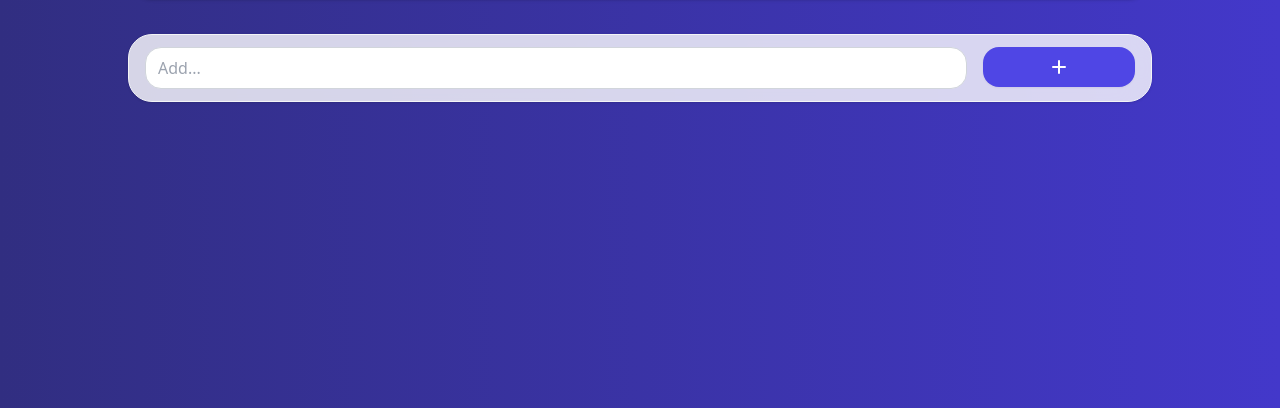
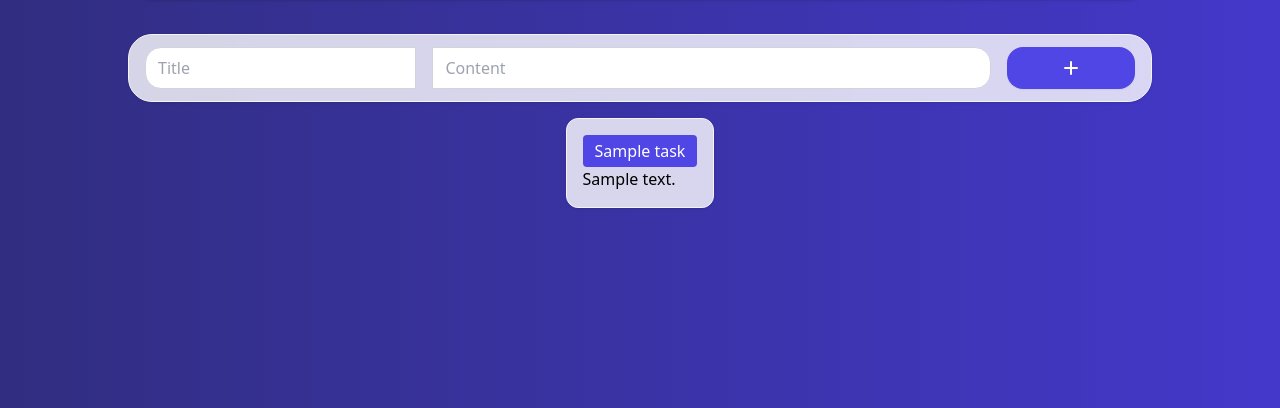
Before and after one commit to Ferlandoo/ToDo, a Flask app: page /profile in a window 1280 px wide. Shown: the part 94-502 px from the top of the page. Run offline with Flask 3, Linux system fonts and the light colour scheme; a user stored in the database is signed in; tables that the repository leaves empty hold one stand-in row (values such as "Sample post"); parts of the project's set-up code (start-up, migrations or seed data) failed here and were passed over.

Commit message:
update v5

```diff
--- a/structure/auth.py
+++ b/structure/auth.py
@@ -15,7 +15,7 @@ def login():
         if user and user.check_password(form.password.data):
             login_user(user)
             flash('Login Successful', 'success')
-            return render_template('dashboard.html', username=user.username)
+            return redirect(url_for('main.profile'))
         else:
             flash('Login Unsuccessful. Please check username and password', 'error')
     return render_template('sign_in.html', form=form)
--- a/structure/forms.py
+++ b/structure/forms.py
@@ -1,3 +1,4 @@
+from flask import flash
 from flask_wtf import FlaskForm
 from wtforms import StringField, PasswordField
 from wtforms.validators import DataRequired, Length, Email, EqualTo, ValidationError
@@ -12,13 +13,17 @@ class RegistrationForm(FlaskForm):
     def validate_username(self, username):
         user = User.query.filter_by(username=username.data).first()
         if user:
-            raise ValidationError('That username is taken. Please choose a different one.')
+            flash('That username is taken. Please choose a different one.', 'error')
 
     def validate_email(self, email):
         user = User.query.filter_by(email=email.data).first()
         if user:
-            raise ValidationError('That email is taken. Please choose a different one.')
+            flash('That email is taken. Please choose a different one.', 'error')
 
 class LoginForm(FlaskForm):
     username = StringField('Username', validators=[DataRequired()], render_kw={"placeholder": "Username"})
     password = PasswordField('Password', validators=[DataRequired()], render_kw={"placeholder": "Password"})
+
+class TaskForm(FlaskForm):
+    title = StringField('Title', validators=[DataRequired(), Length(min=2, max=20)], render_kw={"placeholder": "Title"})
+    content = StringField('Content', validators=[DataRequired(), Length(min=5)], render_kw={"placeholder": "Content"})
--- a/structure/main.py
+++ b/structure/main.py
@@ -1,5 +1,8 @@
-from flask import Blueprint, render_template
+from flask import Blueprint, render_template, flash
 from flask_login import login_required, current_user
+from .forms import TaskForm
+from .models import Task
+from . import db
 
 main = Blueprint('main', __name__)
 
@@ -7,7 +10,13 @@ main = Blueprint('main', __name__)
 def index():
     return render_template('index.html')
 
-@main.route('/profile')
+@main.route('/profile', methods=['GET', 'POST'])
 @login_required
-def profile():
-    return render_template('dashboard.html', name=current_user.username)
+def add_task():
+    form = TaskForm()
+    if form.validate_on_submit():
+        new_task = Task(title=form.title.data, content=form.content.data, user_id=current_user.id)
+        db.session.add(new_task)
+        db.session.commit()
+        flash('Task created successfully', 'success')
+    return render_template('dashboard.html', form=form, user=current_user)
--- a/structure/models.py
+++ b/structure/models.py
@@ -17,5 +17,5 @@ class Task(db.Model):
     __tablename__ = 'task'
     id = db.Column(db.Integer, primary_key=True)
     title = db.Column(db.String(100), nullable=False)
-    description = db.Column(db.String(500), nullable=False)
+    content = db.Column(db.String(1000), nullable=False)
     user_id = db.Column(db.Integer, db.ForeignKey('user.id'), nullable=False)
--- a/structure/static/css/main.css
+++ b/structure/static/css/main.css
@@ -662,16 +662,16 @@ video {
   grid-column: span 1 / span 1;
 }
 
-.col-start-1 {
-  grid-column-start: 1;
-}
-
-.col-end-6 {
-  grid-column-end: 6;
-}
-
-.col-end-7 {
-  grid-column-end: 7;
+.col-span-2 {
+  grid-column: span 2 / span 2;
+}
+
+.col-span-4 {
+  grid-column: span 4 / span 4;
+}
+
+.col-auto {
+  grid-column: auto;
 }
 
 .m-0 {
@@ -743,6 +743,10 @@ video {
   margin-top: 2rem;
 }
 
+.mt-4 {
+  margin-top: 1rem;
+}
+
 .block {
   display: block;
 }
@@ -863,6 +875,19 @@ video {
   max-width: 20rem;
 }
 
+.max-w-fit {
+  max-width: -moz-fit-content;
+  max-width: fit-content;
+}
+
+.max-w-96 {
+  max-width: 24rem;
+}
+
+.max-w-80 {
+  max-width: 20rem;
+}
+
 .flex-1 {
   flex: 1 1 0%;
 }
@@ -875,8 +900,28 @@ video {
   transform: translate(var(--tw-translate-x), var(--tw-translate-y)) rotate(var(--tw-rotate)) skewX(var(--tw-skew-x)) skewY(var(--tw-skew-y)) scaleX(var(--tw-scale-x)) scaleY(var(--tw-scale-y));
 }
 
-.grid-cols-6 {
-  grid-template-columns: repeat(6, minmax(0, 1fr));
+.grid-flow-row {
+  grid-auto-flow: row;
+}
+
+.grid-flow-col {
+  grid-auto-flow: column;
+}
+
+.grid-flow-row-dense {
+  grid-auto-flow: row dense;
+}
+
+.auto-rows-max {
+  grid-auto-rows: max-content;
+}
+
+.auto-rows-auto {
+  grid-auto-rows: auto;
+}
+
+.grid-cols-7 {
+  grid-template-columns: repeat(7, minmax(0, 1fr));
 }
 
 .flex-col {
@@ -937,6 +993,20 @@ video {
 
 .rounded-xl {
   border-radius: 0.75rem;
+}
+
+.rounded {
+  border-radius: 0.25rem;
+}
+
+.rounded-l-2xl {
+  border-top-left-radius: 1rem;
+  border-bottom-left-radius: 1rem;
+}
+
+.rounded-r-2xl {
+  border-top-right-radius: 1rem;
+  border-bottom-right-radius: 1rem;
 }
 
 .border {
@@ -1044,6 +1124,10 @@ video {
   padding: 1.5rem;
 }
 
+.p-4 {
+  padding: 1rem;
+}
+
 .px-3 {
   padding-left: 0.75rem;
   padding-right: 0.75rem;
@@ -1074,6 +1158,16 @@ video {
   padding-bottom: 1rem;
 }
 
+.px-2 {
+  padding-left: 0.5rem;
+  padding-right: 0.5rem;
+}
+
+.py-1 {
+  padding-top: 0.25rem;
+  padding-bottom: 0.25rem;
+}
+
 .pb-6 {
   padding-bottom: 1.5rem;
 }
@@ -1344,8 +1465,20 @@ video {
     display: block;
   }
 
+  .md\:auto-rows-min {
+    grid-auto-rows: min-content;
+  }
+
   .md\:rounded-3xl {
     border-radius: 1.5rem;
+  }
+
+  .md\:rounded {
+    border-radius: 0.25rem;
+  }
+
+  .md\:rounded-xl {
+    border-radius: 0.75rem;
   }
 }
 
--- a/structure/templates/dashboard.html
+++ b/structure/templates/dashboard.html
@@ -36,22 +36,30 @@
     </header>
     <div
         class="grid mt-32 mx-auto w-full max-w-screen-md border border-gray-100 bg-white/80 py-3 shadow backdrop-blur-lg md:top-6 md:rounded-3xl lg:max-w-screen-lg">
-        <div class="grid grid-cols-6 gap-4 px-4">
-            <div class="col-start-1 col-end-6">
-                <input type="text" id="add-todo"
-                    class="block w-full p-2 pl-3 text-base text-gray-900 border border-gray-300 rounded-2xl bg-white-50 focus:ring-indigo-500 focus:border-indigo-500"
-                    placeholder="Add...">
-            </div>
-            <div class="col-end-7 col-span-1">
-                <a class="inline-flex items-center justify-center w-full rounded-2xl bg-indigo-600 px-3 p-2 shadow-sm transition-all duration-150 hover:bg-indigo-500 focus-visible:outline focus-visible:outline-2 focus-visible:outline-offset-2 focus-visible:outline-indigo-600"
-                    id="add-todo">
-                    <svg class="w-6 h-6" fill="none" stroke="white" stroke-linecap="round" stroke-linejoin="round"
-                        stroke-width="2" viewBox="0 0 24 24">
-                        <path d="M12 6v6m0 0v6m0-6h6m-6 0H6"></path>
-                    </svg>
-                </a>
-            </div>
+        <form method="POST" class="grid grid-cols-7 gap-4 px-4">
+            {{ form.hidden_tag() }}
+            {{ form.title(class="col-span-2 block w-full p-2 pl-3 text-base text-gray-900 border border-gray-300
+            rounded-l-2xl bg-white-50 focus:ring-indigo-500 focus:border-indigo-500") }}
+            {{ form.content(class="col-span-4 block w-full p-2 pl-3 text-base text-gray-900 border border-gray-300
+            rounded-r-2xl bg-white-50 focus:ring-indigo-500 focus:border-indigo-500") }}
+            <button type="submit"
+                class="col-span-1 inline-flex items-center justify-center w-full rounded-2xl bg-indigo-600 px-3 p-2 shadow-sm transition-all duration-150 hover:bg-indigo-500 focus-visible:outline focus-visible:outline-2 focus-visible:outline-offset-2 focus-visible:outline-indigo-600">
+                <svg class="w-6 h-6" fill="none" stroke="white" stroke-linecap="round" stroke-linejoin="round"
+                    stroke-width="2" viewBox="0 0 24 24">
+                    <path d="M12 6v6m0 0v6m0-6h6m-6 0H6"></path>
+                </svg>
+            </button>
+        </form>
+    </div>
+    <div class="grid grid-flow-row-dense auto-rows-max">
+        {% for task in user.task %}
+        <div
+            class="mt-4 mx-auto w-auto max-w-80 border border-gray-100 bg-white/80 px p-4 shadow backdrop-blur-lg md:top-6 md:rounded-xl">
+            <h1 class="bg-indigo-600 w-auto max-w-fit px-3 py-1 rounded text-white font-medium ">{{
+                task.title }}</h1>
+            <p>{{ task.content }}</p>
         </div>
+        {% endfor %}
     </div>
     <footer
         class="fixed inset-x-0 bottom-0 z-30 mx-auto w-full max-w-screen-md border border-gray-100 bg-white/80 py-3 shadow backdrop-blur-lg md:bottom-6 md:rounded-3xl lg:max-w-screen-lg">
--- a/structure/templates/sign_in.html
+++ b/structure/templates/sign_in.html
@@ -15,7 +15,7 @@
                 <img src="../static/images/user.svg" alt="logo" class="w-20 mx-auto" />
             </div>
             <!-- Sign In -->
-            <div id="sign-in" class="flex flex-col items-center">
+            <div class="flex flex-col items-center">
                 <h1 class="text-2xl xl:text-3xl font-extrabold">
                     Sign In
                 </h1>
--- a/structure/templates/sign_up.html
+++ b/structure/templates/sign_up.html
@@ -15,7 +15,7 @@
                 <img src="../static/images/user.svg" alt="logo" class="w-20 mx-auto" />
             </div>
             <!-- Sign Up -->
-            <div id="sign-up" class="flex flex-col items-center">
+            <div class="flex flex-col items-center">
                 <h1 class="text-2xl xl:text-3xl font-extrabold">
                     Sign Up
                 </h1>
```
Also changed, not shown: other parts of structure/static/css/main.css (+56 -0 lines).
